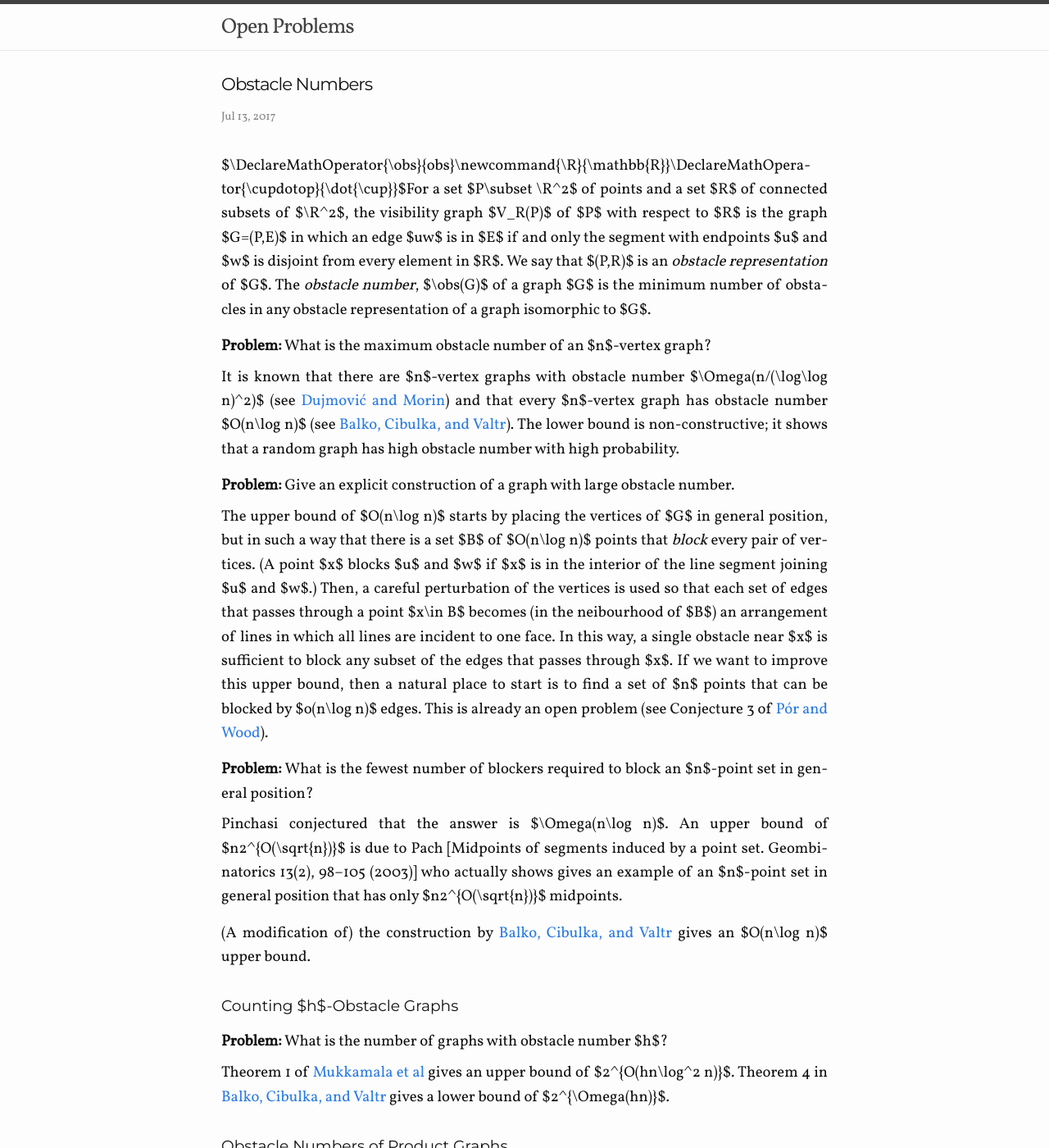
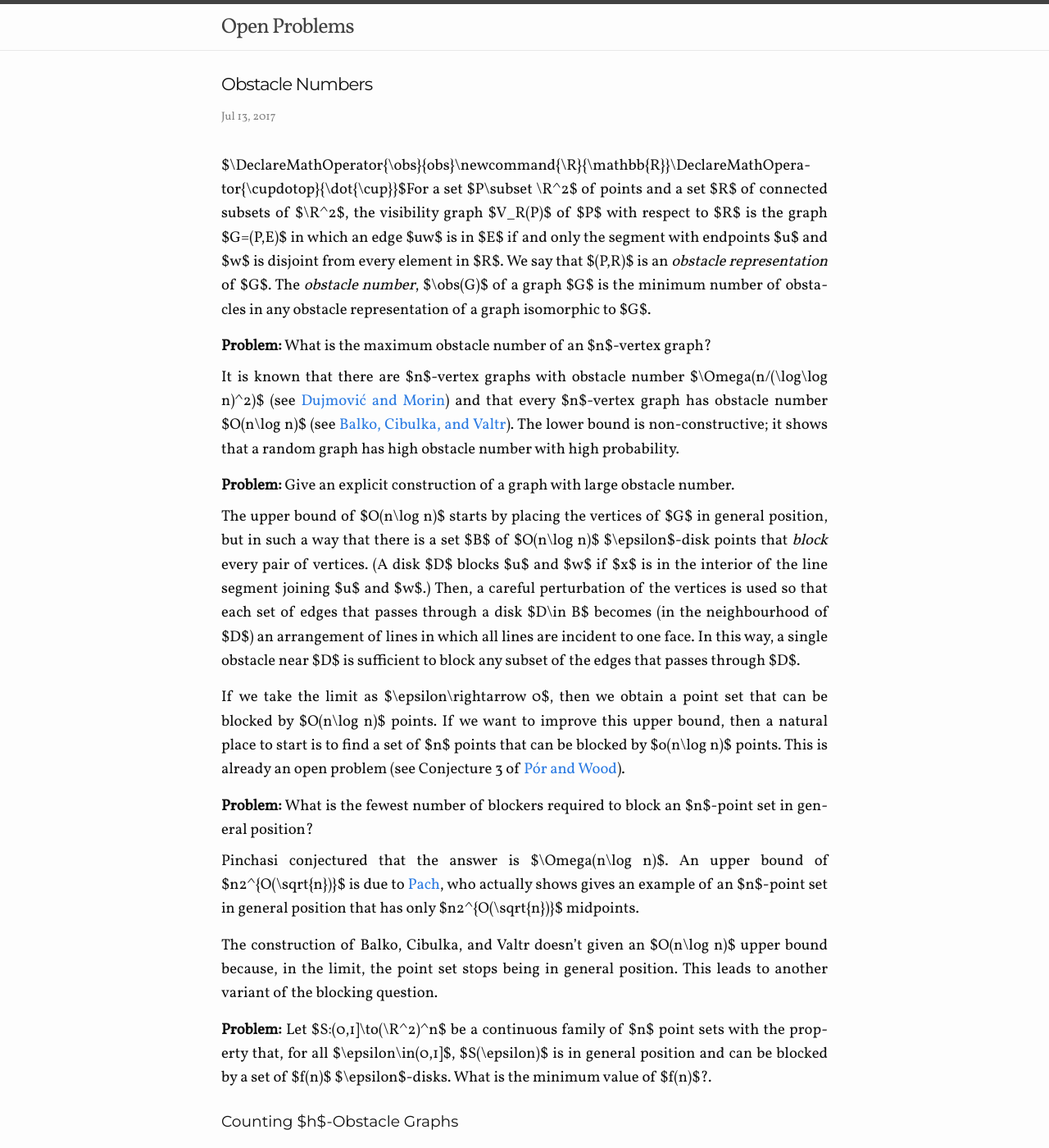
Before and after one commit to patmorin/patmorin.github.io, a Jekyll site: the page built from problems/obstacle-numbers.md, in a window 1280 px wide and 1400 px high. Shown: the whole window at 82% size. Built offline with Jekyll 4.4.1, drawn with Linux system fonts in a browser that asks for light colours.

Commit message:
New variant of blocking problem.

```diff
--- a/problems/obstacle-numbers.md
+++ b/problems/obstacle-numbers.md
@@ -18,17 +18,23 @@ The lower bound is non-constructive; it shows that a random graph has high obsta
   Give an explicit construction of a graph with large obstacle number.
 </div>
 
-The upper bound of $O(n\log n)$ starts by placing the vertices of $G$ in general position, but in such a way that there is a set $B$ of $O(n\log n)$ points that *block* every pair of vertices. (A point $x$ blocks $u$ and $w$ if $x$ is in the interior of the line segment joining $u$ and $w$.)  Then, a careful perturbation of the vertices is used so that each set of edges that passes through a point $x\in B$ becomes (in the neibourhood of $B$) an arrangement of lines in which all lines are incident to one face.  In this way, a single obstacle near $x$ is sufficient to block any subset of the edges that passes through $x$.  If we want to improve this upper bound, then a natural place to start is to find a set of $n$ points that can be blocked by $o(n\log n)$ edges.  This is already an open problem (see Conjecture 3 of [Pór and Wood][por-wood]).
+The upper bound of $O(n\log n)$ starts by placing the vertices of $G$ in general position, but in such a way that there is a set $B$ of $O(n\log n)$ $\epsilon$-disk points that *block* every pair of vertices. (A disk $D$ blocks $u$ and $w$ if $x$ is in the interior of the line segment joining $u$ and $w$.)  Then, a careful perturbation of the vertices is used so that each set of edges that passes through a disk $D\in B$ becomes (in the neighbourhood of $D$) an arrangement of lines in which all lines are incident to one face.  In this way, a single obstacle near $D$ is sufficient to block any subset of the edges that passes through $D$.
+
+If we take the limit as $\epsilon\rightarrow 0$, then we obtain
+a point set that can be blocked by $O(n\log n)$ points. If we want to improve this upper bound, then a natural place to start is to find a set of $n$ points that can be blocked by $o(n\log n)$ points.  This is already an open problem (see Conjecture 3 of [Pór and Wood][por-wood]).
 
 <div class="problem">
   What is the fewest number of blockers required to block an $n$-point set in general position?
 </div>
 
-Pinchasi conjectured that the answer is $\Omega(n\log n)$.  An upper bound of $n2^{O(\sqrt{n})}$ is due to Pach [Midpoints of segments induced by a point set. Geombinatorics 13(2), 98–105 (2003)] who actually shows gives an example of an $n$-point set in general position that has only $n2^{O(\sqrt{n})}$ midpoints.
+Pinchasi conjectured that the answer is $\Omega(n\log n)$.  An upper bound of $n2^{O(\sqrt{n})}$ is due to [Pach][pach], who actually shows gives an example of an $n$-point set in general position that has only $n2^{O(\sqrt{n})}$ midpoints.
 
+The construction of Balko, Cibulka, and Valtr doesn't given an $O(n\log n)$ upper bound because, in the limit, the point set stops being in general position.  This leads to another variant of the blocking question.
 
+<div class="problem">
+  Let $S:(0,1]\to(\R^2)^n$ be a continuous family of $n$ point sets with the property that, for all $\epsilon\in(0,1]$, $S(\epsilon)$ is in general position and can be blocked by a set of $f(n)$ $\epsilon$-disks.  What is the minimum value of $f(n)$?.
+</div>
 
-(A modification of) the construction by [Balko, Cibulka, and Valtr][balko-cibulka-valtr] gives an $O(n\log n)$ upper bound.
 
 ## Counting $h$-Obstacle Graphs
 
```
Also changed, not shown: other parts of problems/obstacle-numbers.md (+1 -0 lines).
